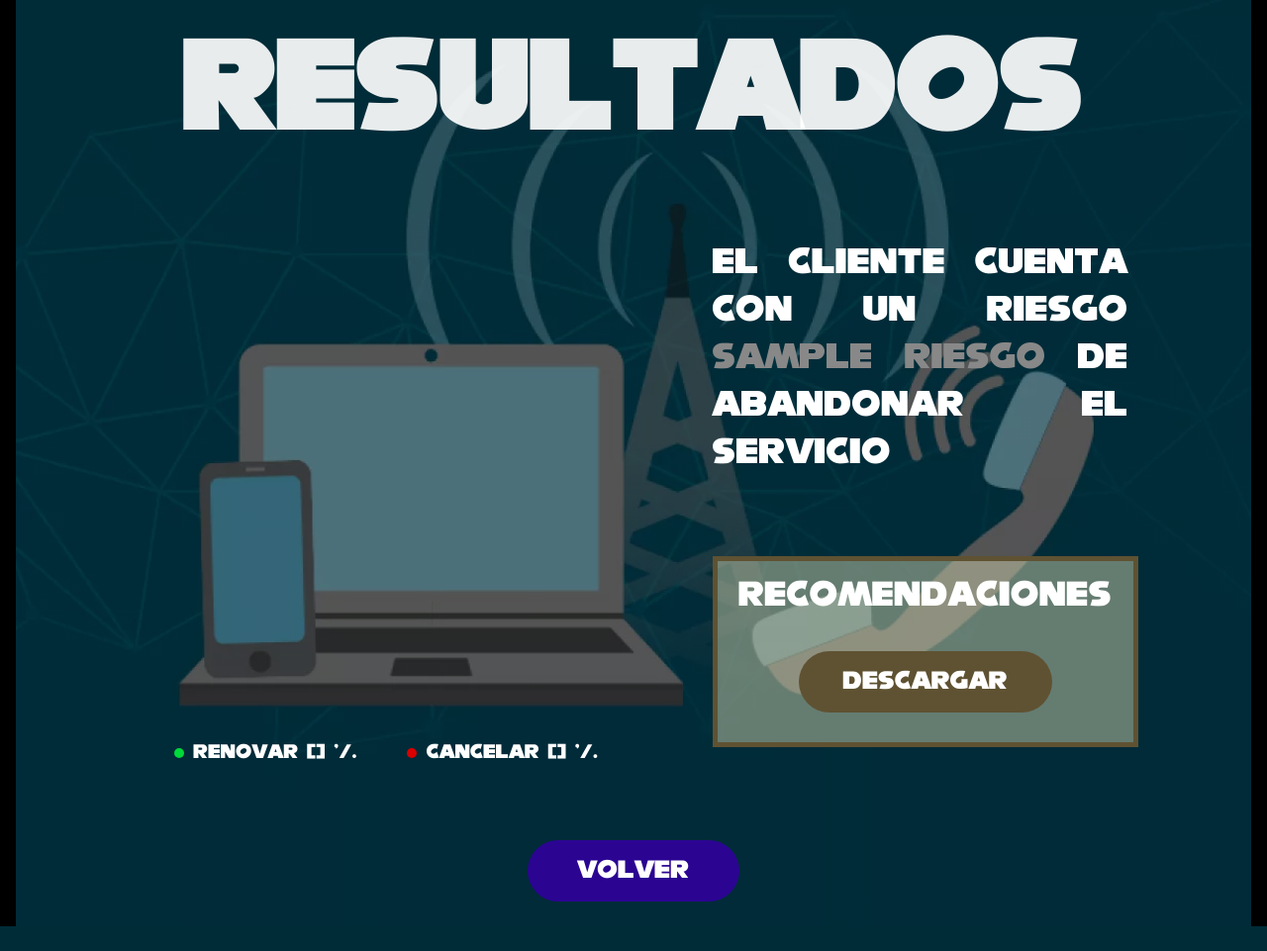
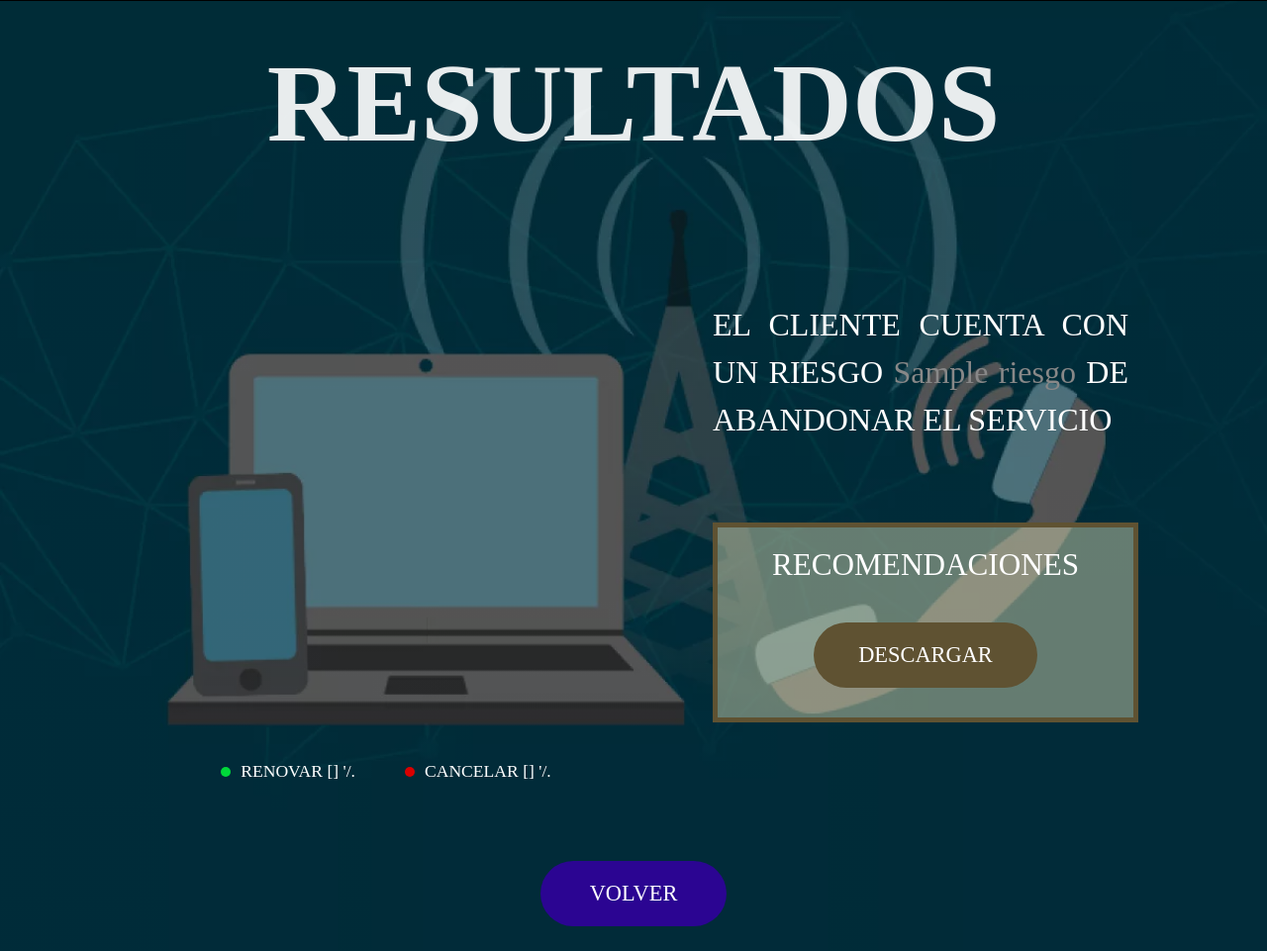
Before and after one commit to VictorS0190/modelo-predictivo-telcom, a Flask app: template templates/resultados.html in a window 1280 px wide. Shown: the whole page at 99% size. Before the commit the page ends 936 px from the top, so only its background shows below. Run offline with Flask 3, Linux system fonts and the light colour scheme; the template is opened without the code that fills it: most values are stand-ins (such as "Sample title", 1, 10 or a date in 2020); parts of the project's set-up code (start-up, migrations or seed data) failed here and were passed over; some web fonts are replaced.

Commit message:
Update style_resultados.css

```diff
--- a/static/style_resultados.css
+++ b/static/style_resultados.css
@@ -3,7 +3,7 @@
     font-family: 'NiseSegaSonic';
 
     src:
-    url('/static/fonts/NiseSegaSonic.ttf');
+    url('/static/fonts/NiseSegaSonic.TFF');
 }
 
 /* =======================
```
